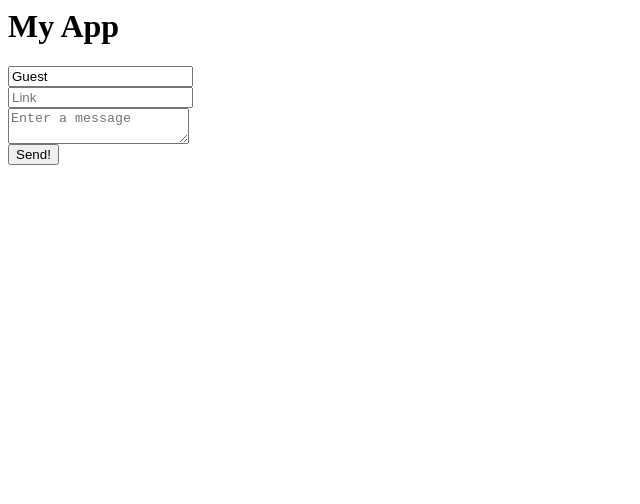
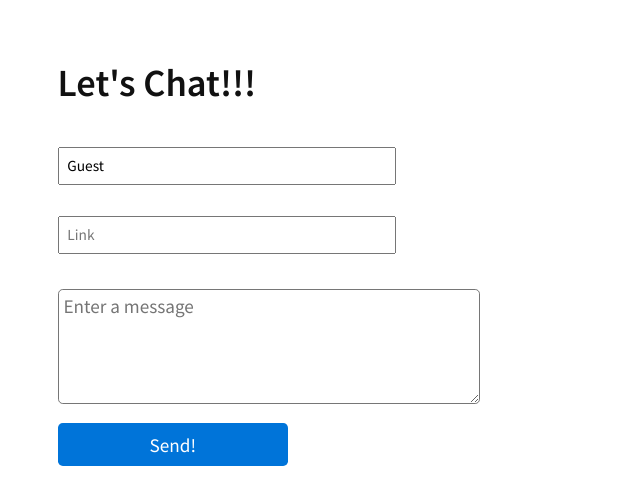
Before and after one commit to holly4/Connect-the-Web-With-WebSockets, a website: page app/index.html in a window 1280 px wide. Shown: the whole page, without its empty margins (0-640 px from the left). Drawn offline with nearby package versions, Linux system fonts and the light colour scheme; no server answers.

Commit message:
final app

```diff
--- a/app/index.html
+++ b/app/index.html
@@ -1,10 +1,13 @@
 <head>
     <script type="text/javascript" src="/socket.io/socket.io.js"></script>
     <script type="text/javascript" src="/bower_components/moment/min/moment.min.js"></script>
+    <script type="text/javascript" src='/bower_components/jquery/dist/jquery.js'>  </script>
+    <link href='http://fonts.googleapis.com/css?family=Source+Sans+Pro:400,600,300italic' rel='stylesheet' type='text/css'>
+    <link rel="stylesheet" href="main.css">
     <script type="text/javascript" src="main.js"></script>
 </head>
 <body>
-    <h1>My App</h1>
+    <h1>Let's Chat!!!</h1>
     <div id="messages"></div>
       <form class="" onsubmit="return addMessage()">
       <!-- <button type="submit" name="button">Add a new message</button> -->
--- /dev/null
+++ b/app/main.css
@@ -0,0 +1,60 @@
+* {
+  font-family: "Source Sans Pro";
+}
+
+body {
+  color: #111111;
+  background-color: #FFFFFF;
+  font-size: 1.2em;
+  margin: 3em;
+}
+.time {
+  font-style: italic;
+  font-weight: 300;
+  color: #AAAAAA;
+  font-size: 0.8em;
+}
+.name {
+  font-weight: 600;
+  color: #001f3f;
+}
+
+a {
+  text-decoration: none;
+}
+
+input[type=text] {
+  padding: 0.5em;
+  font-size: 0.8em;
+  width: 22em;
+  margin: 1em 0;
+
+}
+
+textarea {
+  padding: 0.25em;
+  font-size: 1em;
+  margin: 1em 0;
+  border-radius: 0.25em;
+  width: 22em;
+  height: 6em;
+}
+
+.sendMessageButton  {
+  padding: 0.5em;
+  font-size: 1em;
+  background-color:#0074D9;
+  color: white;
+  border: none;
+  border-radius: 0.25em;
+  width: 12em;
+  /*margin-bottom: 1em;*/
+}
+
+.message {
+  margin: 2em 0 ;
+}
+
+.messages {
+  margin-bottom: 1em;
+}
```
